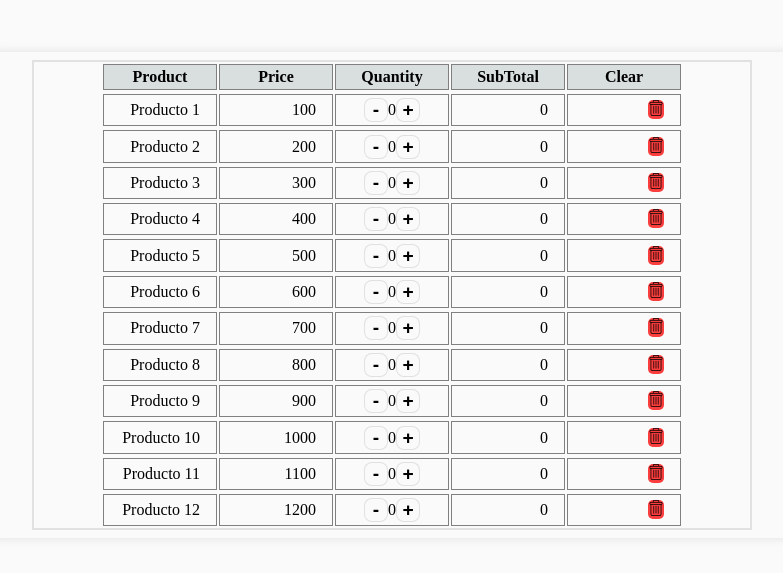
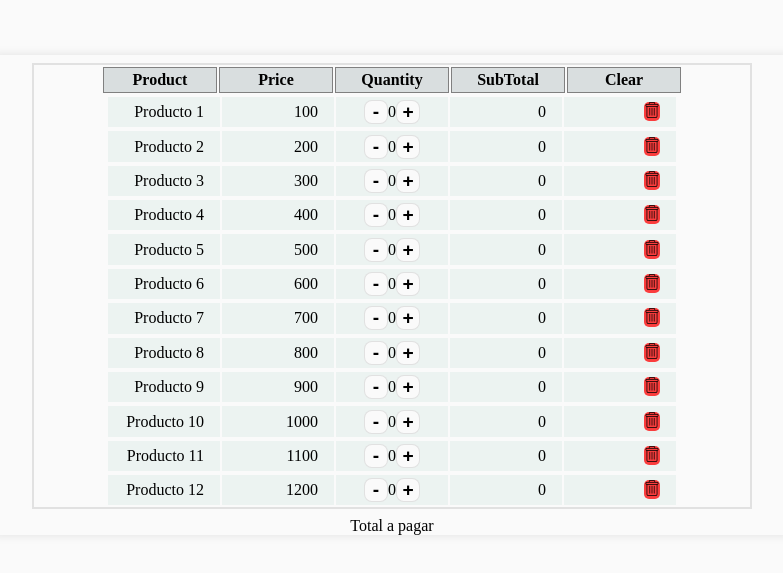
Before and after one commit to erozog125/market_place_ER, a plain HTML site: page Html/cart.html in a window 1280 px wide. Shown: the part 153-726 px from the top of the page, without its empty margins (296-1079 px from the left). Drawn offline with Linux system fonts and the light colour scheme.

Commit message:
Creacion de tabla para carrito de compras

```diff
--- a/Html/cart.html
+++ b/Html/cart.html
@@ -19,6 +19,7 @@
         <th>Clear</th>
       </tr>
     </table>
+    <div class="result"><label for="">Total a pagar</label><p id="result"></p></div>
   </div>
   <script src="../JS/products.js"></script>
   <script src="../JS/cart.js"></script>
--- a/Styles/cart.css
+++ b/Styles/cart.css
@@ -42,8 +42,7 @@ body {
 }
 
 .cart-list table td {
-  border: solid 1px gray;
-  background-color: #fafafa;
+  background-color: #ecf3f1;
   font-size: 1rem;
   padding: 0.2rem 1rem;
   text-align: end;
@@ -51,6 +50,7 @@ body {
 
 th,tr,td {
   width: 5rem;
+  text-align: center;
 }
 
 .substract-cart,
@@ -73,6 +73,7 @@ th,tr,td {
   background-color: #fa3d3d;
   border: none;
   border-radius: 5px;
+  text-align: center;
 }
 
 .td-quantity {
```
